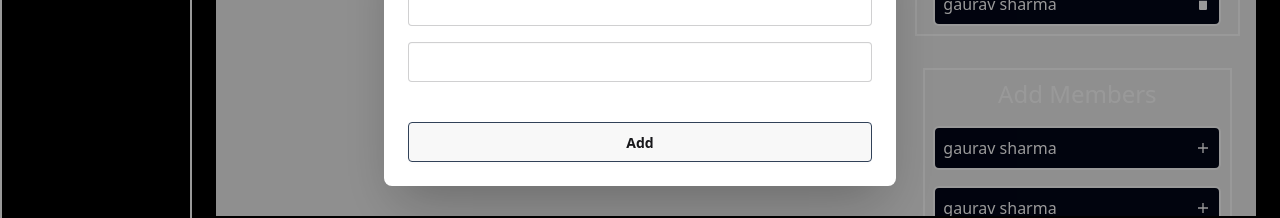
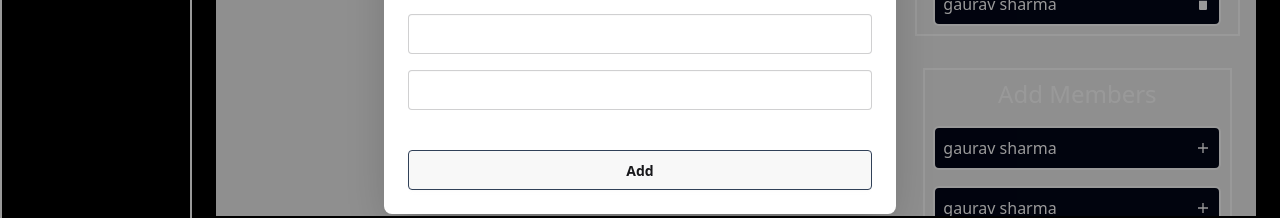
Before and after one commit to GauravSharma1711/Taskify, a React (Vite) app in the folder frontend/: page /project/1 in a window 1280 px wide. Both pictures are taken after a click on the button "Add Task". Shown: the part 348-566 px from the top of the page. Built offline with nearby package versions, Linux system fonts and the light colour scheme; no server answers.

Commit message:
delete task fun added

```diff
--- a/frontend/src/components/Project.jsx
+++ b/frontend/src/components/Project.jsx
@@ -17,7 +17,7 @@ const Project = () => {
     const { projectId } = useParams();
 
     const {selectedProject,fetchProjectById} = useProjectStore();
-    const {getAllTasks,allTasks} = useTaskStore();
+    const {getAllTasks,allTasks, deleteTask } = useTaskStore();
     const {allNotes,getAllNotes} = useNoteStore();
 
     useEffect(() => {
@@ -68,7 +68,7 @@ const Project = () => {
     <h2 className=' font-bold text-2xl'>Tasks</h2>
         </div>
         <div>
-    <TaskModal/>
+    <TaskModal  />
         </div>
     </div>
 
@@ -81,7 +81,14 @@ allTasks?.map((task)=>(
   key={task?._id}
    to={`/task/${task._id}`}
    className=' relative card bg-base-100 w-full rounded-lg shadow-lg transform transition-transform hover:scale-105'>
-          <span className=' absolute top-2 right-2 cursor-pointer' ><MdDelete size={22} /></span>
+          <span
+          onClick={(e)=>{
+            e.preventDefault();
+            e.stopPropagation();
+            deleteTask(task._id)
+          }}
+          className='absolute top-2 right-2 cursor-pointer' ><MdDelete size={22} /></span>
+
           <div className="card-body flex flex-col items-center justify-center p-6">
             <h2 className="card-title text-xl font-semibold text-blue-400 mb-2">{task?.title}</h2>
             <span className='font-bold text-1xl text-white'>{task?.description}</span>
@@ -97,6 +104,7 @@ allTasks?.map((task)=>(
       </div>
    </div>
 
+{/* note */}
  <div className=' flex flex-col border-2 mx-4 my-4  border-white   ' >
 <div className=' p-2 flex items-center justify-between mx-4  '>
         <div>
--- a/frontend/src/modals/TaskModal.jsx
+++ b/frontend/src/modals/TaskModal.jsx
@@ -34,7 +34,11 @@ const TaskModal = () => {
                  className="input input-bordered focus:outline-none w-full"
                />
 
-
+                <input
+                 type="text"
+                 placeholder="AssignedTo"
+                 className="input input-bordered focus:outline-none w-full"
+               />
 
 
                <div className="modal-action">
```
